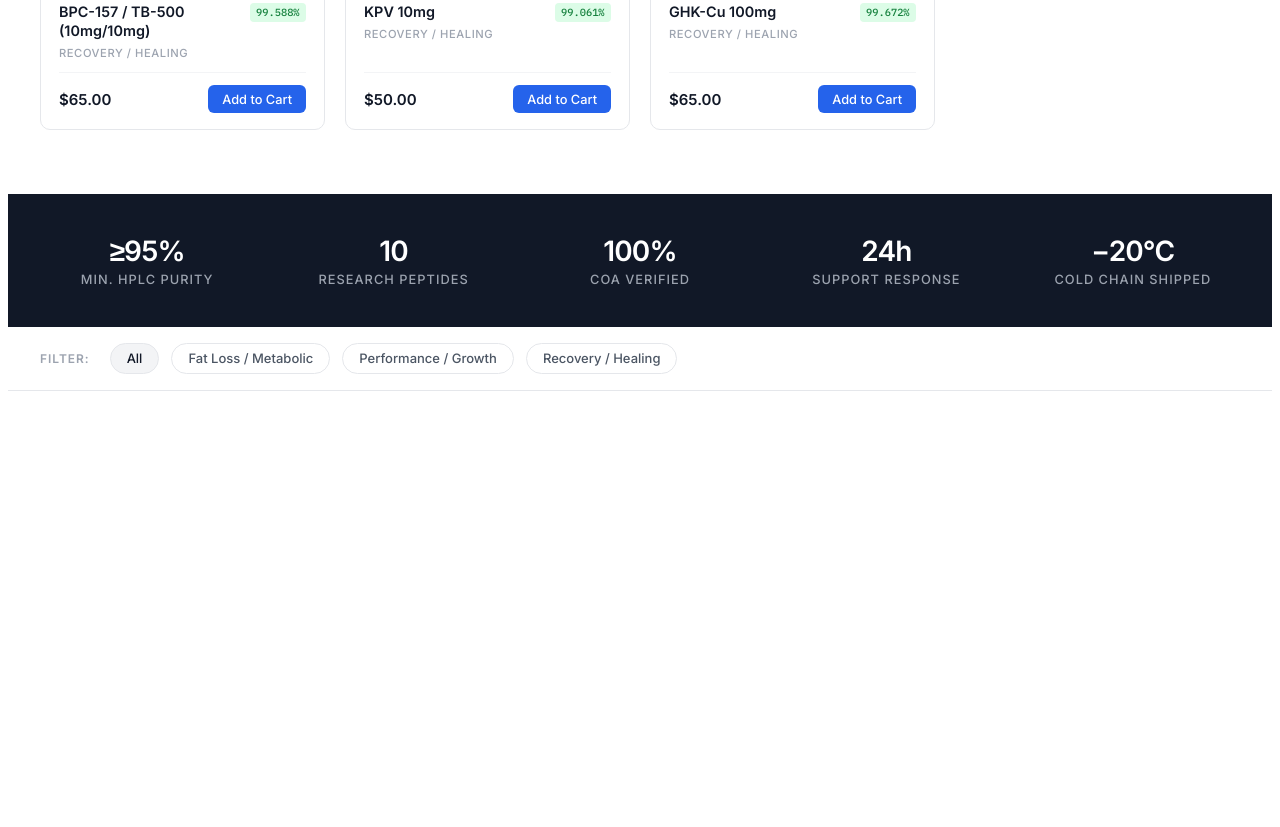
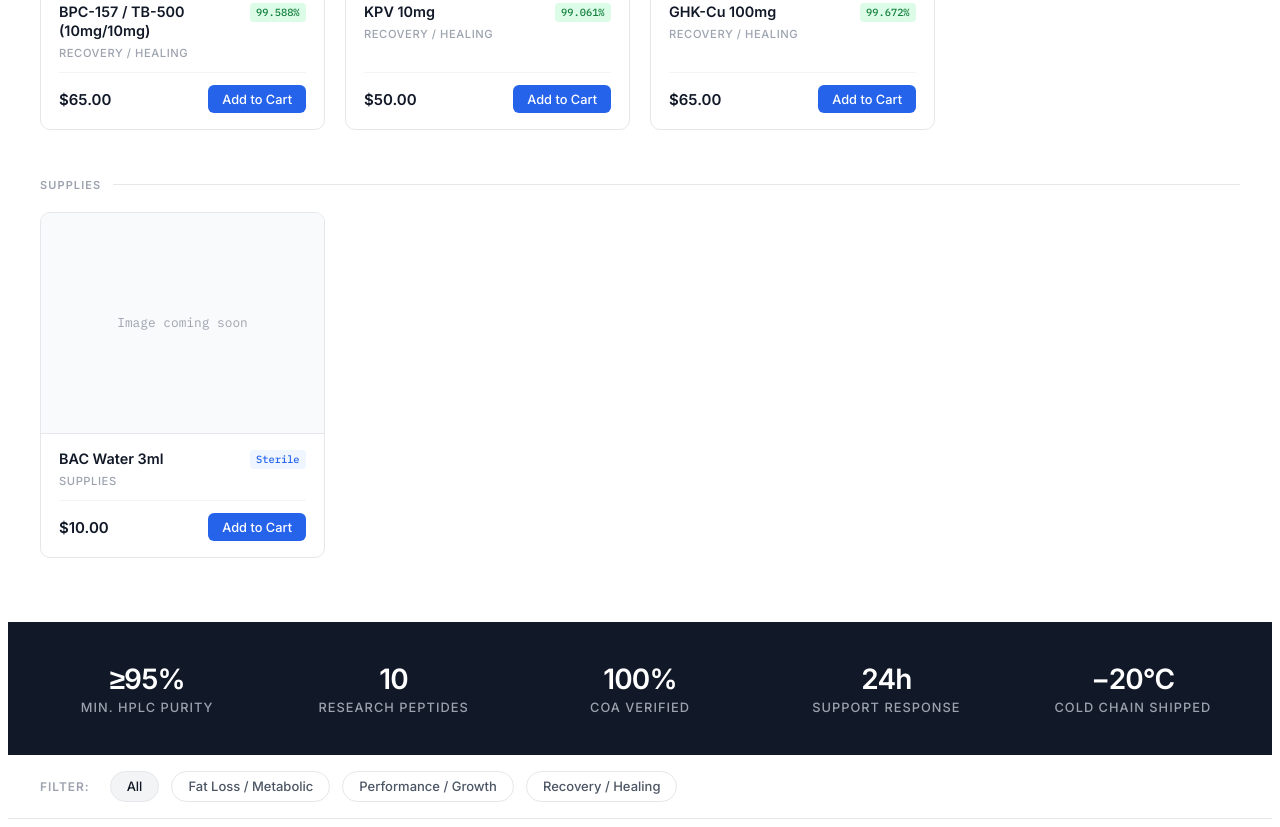
Before and after one commit to ORCATEST1/acnt, a plain HTML site: page wordpress/wp-blocks.html in a window 1280 px wide. Shown: the part 3607-4434 px from the top of the page. Before the commit the page ends 4006 px from the top, so only its background shows below. Drawn offline with Linux system fonts and the light colour scheme.

Commit message:
Add BAC Water to COA dropdown and product grid (Block 8)
Co-Authored-By: Claude Sonnet 4.6 <noreply@anthropic.com>

```diff
--- a/wordpress/wp-blocks.html
+++ b/wordpress/wp-blocks.html
@@ -134,6 +134,7 @@
                     <option value="bpc157">BPC-157 / TB-500 (10mg/10mg)</option>
                     <option value="kpv">KPV 10mg</option>
                     <option value="ghk">GHK-Cu 100mg</option>
+                    <option value="bac">BAC Water 3ml</option>
                 </select>
                 <div class="ascnt-modal-lot" id="ascnt-coa-lot"></div>
             </div>
@@ -154,7 +155,8 @@ var ASCNT_COA = {
     igf1:          { lot:'COA #2603230201 · Lot: Yellow Cap', rows:[['Testing Lab','Freedom Diagnostics · FreedomDiagnosticsTesting.com'],['Accession Number','2603230201 · Search Code: ASCN2603230201'],['Client','ASCNT Wellness LLC'],['Method','HPLC with UV Detection + LC/MS-MS'],['Identity','IGF-LR3'],['Purity','99.496%'],['Lot','Yellow Cap'],['Appearance','White Lyophilized Powder'],['Received / Reported','03/23/2026 / 03/24/2026'],['Result','PASS']], storage:'Store at −20 °C, desiccated. Stable ≥24 months from manufacture. Once reconstituted, store at 2–8 °C; use within 14 days. Avoid repeated freeze-thaw cycles.' },
     bpc157:        { lot:'COA #2603230199 · Lot: Purple Cap', rows:[['Testing Lab','Freedom Diagnostics · FreedomDiagnosticsTesting.com'],['Accession Number','2603230199 · Search Code: ASCN2603230199'],['Client','ASCNT Wellness LLC'],['Method','HPLC with UV Detection + LC/MS-MS'],['Identity','BPC-157 / Thymosin Beta-4 (TB-500)'],['Purity','99.588% (combined)'],['Net Content — BPC-157','10.95 mg'],['Net Content — TB-500','10.58 mg'],['Lot','Purple Cap'],['Appearance','White Lyophilized Powder'],['Received / Reported','03/23/2026 / 03/24/2026'],['Result','PASS']], storage:'Store at −20 °C, desiccated. Stable ≥24 months. Reconstitute in BAC water; once reconstituted store at 2–8 °C and use within 28 days.' },
     kpv:           { lot:'COA #2603230194 · Lot: Purple Cap', rows:[['Testing Lab','Freedom Diagnostics · FreedomDiagnosticsTesting.com'],['Accession Number','2603230194 · Search Code: ASCN2603230194'],['Client','ASCNT Wellness LLC'],['Method','HPLC with UV Detection + LC/MS-MS'],['Identity','KPV'],['Purity','99.061%'],['Net Peptide Content','9.40 mg'],['Lot','Purple Cap'],['Appearance','White Lyophilized Powder'],['Received / Reported','03/23/2026 / 03/24/2026'],['Result','PASS']], storage:'Store at −20 °C, desiccated, protected from light. Stable ≥24 months. After reconstitution store at 2–8 °C; use within 28 days.' },
-    ghk:           { lot:'COA #2603230202 · Lot: Purple Cap', rows:[['Testing Lab','Freedom Diagnostics · FreedomDiagnosticsTesting.com'],['Accession Number','2603230202 · Search Code: ASCN2603230202'],['Client','ASCNT Wellness LLC'],['Method','HPLC with UV Detection + LC/MS-MS'],['Identity','GHK-Cu'],['Purity','99.672%'],['Net Peptide Content','105.92 mg'],['Lot','Purple Cap'],['Appearance','Blue Lyophilized Powder'],['Received / Reported','03/23/2026 / 03/24/2026'],['Result','PASS']], storage:'Store at −20 °C, desiccated, protected from light. Stable ≥24 months.' }
+    ghk:           { lot:'COA #2603230202 · Lot: Purple Cap', rows:[['Testing Lab','Freedom Diagnostics · FreedomDiagnosticsTesting.com'],['Accession Number','2603230202 · Search Code: ASCN2603230202'],['Client','ASCNT Wellness LLC'],['Method','HPLC with UV Detection + LC/MS-MS'],['Identity','GHK-Cu'],['Purity','99.672%'],['Net Peptide Content','105.92 mg'],['Lot','Purple Cap'],['Appearance','Blue Lyophilized Powder'],['Received / Reported','03/23/2026 / 03/24/2026'],['Result','PASS']], storage:'Store at −20 °C, desiccated, protected from light. Stable ≥24 months.' },
+    bac:           { lot:'Lot #BAC-2026-H1T4', rows:[['Testing Lab','Ascnt Labs — Internal QC'],['Sterility','Sterile (USP <71> membrane filtration)'],['Benzyl Alcohol','0.9% w/v (HPLC verified)'],['Endotoxin','<0.5 EU/mL (LAL test)'],['pH','6.8 (USP range 4.5–7.0)'],['Appearance','Clear, colorless solution'],['Result','PASS']], storage:'Store at room temperature (15–25 °C), away from direct light. Stable 3 years from manufacture.' }
 };
 function ascntOpenCOA() { document.getElementById('ascnt-coa-modal').classList.add('open'); document.body.style.overflow='hidden'; ascntRenderCOA(document.getElementById('ascnt-product-select').value); }
 function ascntCloseCOA() { document.getElementById('ascnt-coa-modal').classList.remove('open'); document.body.style.overflow=''; }
@@ -608,6 +610,35 @@ function ascntRenderCOA(key) { var d=ASCNT_COA[key]; if(!d) return; document.get
             </div>
         </div>
 
+        <!-- Category: Supplies -->
+        <div style="margin-top:3rem;">
+            <div style="font-size:0.6875rem;font-weight:600;letter-spacing:0.1em;text-transform:uppercase;color:#9CA3AF;margin-bottom:1.25rem;display:flex;align-items:center;gap:0.75rem;">
+                Supplies
+                <span style="flex:1;height:1px;background:#E5E7EB;display:inline-block;"></span>
+            </div>
+            <div style="display:grid;grid-template-columns:repeat(auto-fill,minmax(240px,1fr));gap:1.25rem;">
+
+                <!-- BAC Water 3ml -->
+                <div style="border:1px solid #E5E7EB;border-radius:10px;overflow:hidden;background:#fff;display:flex;flex-direction:column;" onmouseover="this.style.boxShadow='0 4px 12px rgba(0,0,0,0.08)';this.style.borderColor='#9CA3AF'" onmouseout="this.style.boxShadow='none';this.style.borderColor='#E5E7EB'">
+                    <div style="background:#F9FAFB;border-bottom:1px solid #E5E7EB;height:180px;display:flex;align-items:center;justify-content:center;padding:1.25rem;">
+                        <span style="font-size:0.8rem;color:#9CA3AF;font-family:'IBM Plex Mono',monospace;">Image coming soon</span>
+                    </div>
+                    <div style="padding:1rem 1.125rem;display:flex;flex-direction:column;flex:1;">
+                        <div style="display:flex;justify-content:space-between;align-items:flex-start;margin-bottom:0.35rem;">
+                            <span style="font-size:0.9rem;font-weight:600;color:#111827;line-height:1.3;">BAC Water 3ml</span>
+                            <span style="font-family:'IBM Plex Mono',monospace;font-size:0.65rem;font-weight:500;color:#2563EB;background:#EFF6FF;padding:0.15rem 0.4rem;border-radius:4px;flex-shrink:0;margin-left:0.4rem;">Sterile</span>
+                        </div>
+                        <span style="font-size:0.7rem;font-weight:500;color:#9CA3AF;text-transform:uppercase;letter-spacing:0.05em;margin-bottom:0.75rem;">Supplies</span>
+                        <div style="display:flex;align-items:center;justify-content:space-between;padding-top:0.75rem;border-top:1px solid #F3F4F6;margin-top:auto;">
+                            <span style="font-size:0.9375rem;font-weight:600;color:#111827;">$10.00</span>
+                            <a href="/product/bac-water-3ml/" style="font-size:0.8rem;font-weight:500;color:#fff;background:#2563EB;padding:0.4rem 0.875rem;border-radius:6px;text-decoration:none;" onmouseover="this.style.background='#1D4ED8'" onmouseout="this.style.background='#2563EB'">Add to Cart</a>
+                        </div>
+                    </div>
+                </div>
+
+            </div>
+        </div>
+
     </div>
 </section>
 
```
